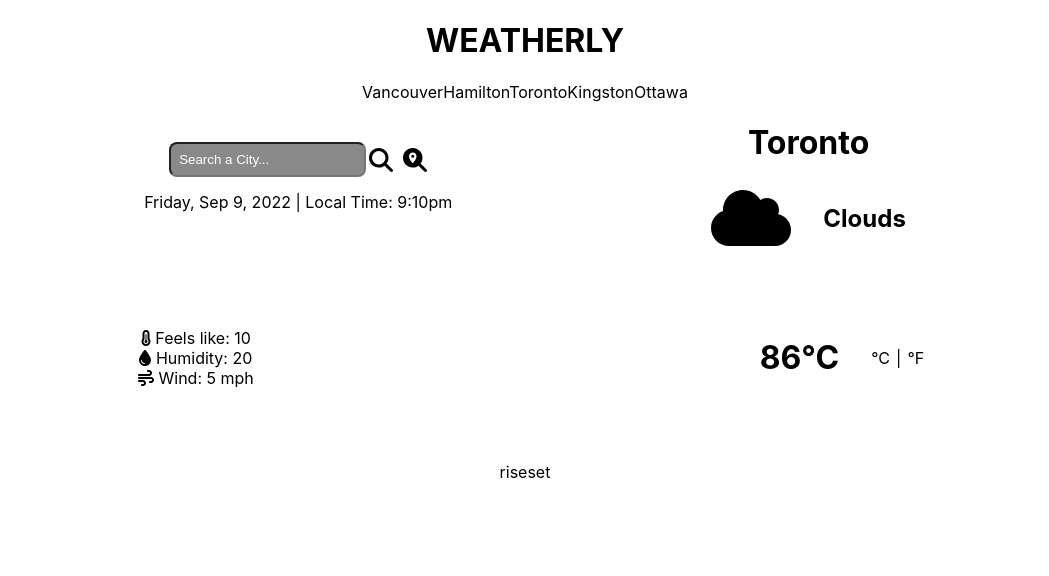
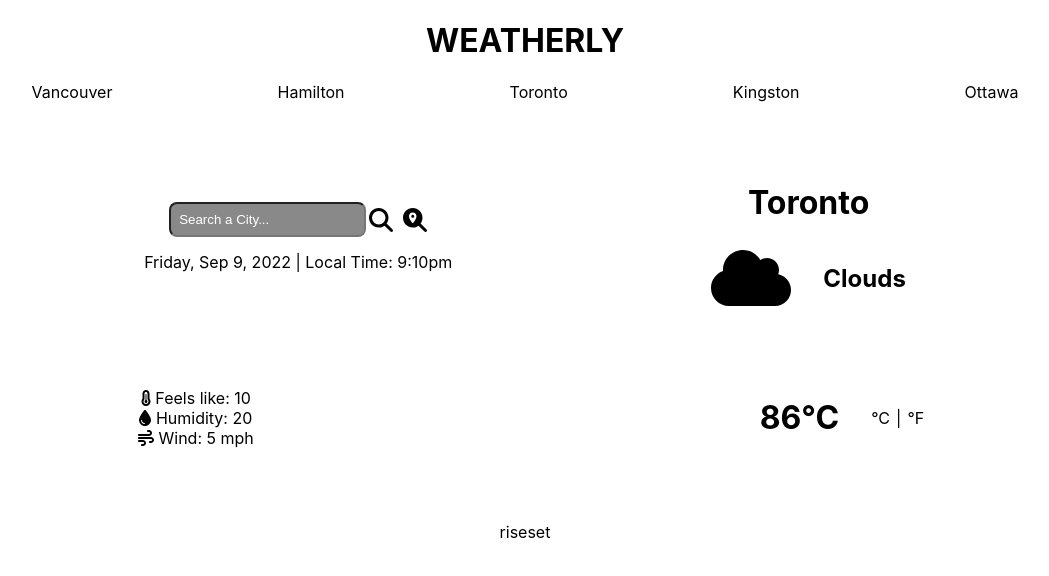
Before and after one commit to JubzCodes/Weatherly, a React (Create React App) app: page / in a window 1280 px wide. Shown: the top 576 px of the page, without its empty margins (115-1164 px from the left). Built offline with nearby package versions, Linux system fonts and the light colour scheme.

Commit message:
links css

```diff
--- a/src/App.css
+++ b/src/App.css
@@ -77,3 +77,12 @@
   gap: 15%;
   padding-left: 2rem;
 }
+
+.links {
+  display: grid;
+  grid-template-columns: repeat(5, auto);
+  height: 80px;
+  width: 90%;
+  max-width: 1720px;
+  margin:  0 auto;
+}
```
